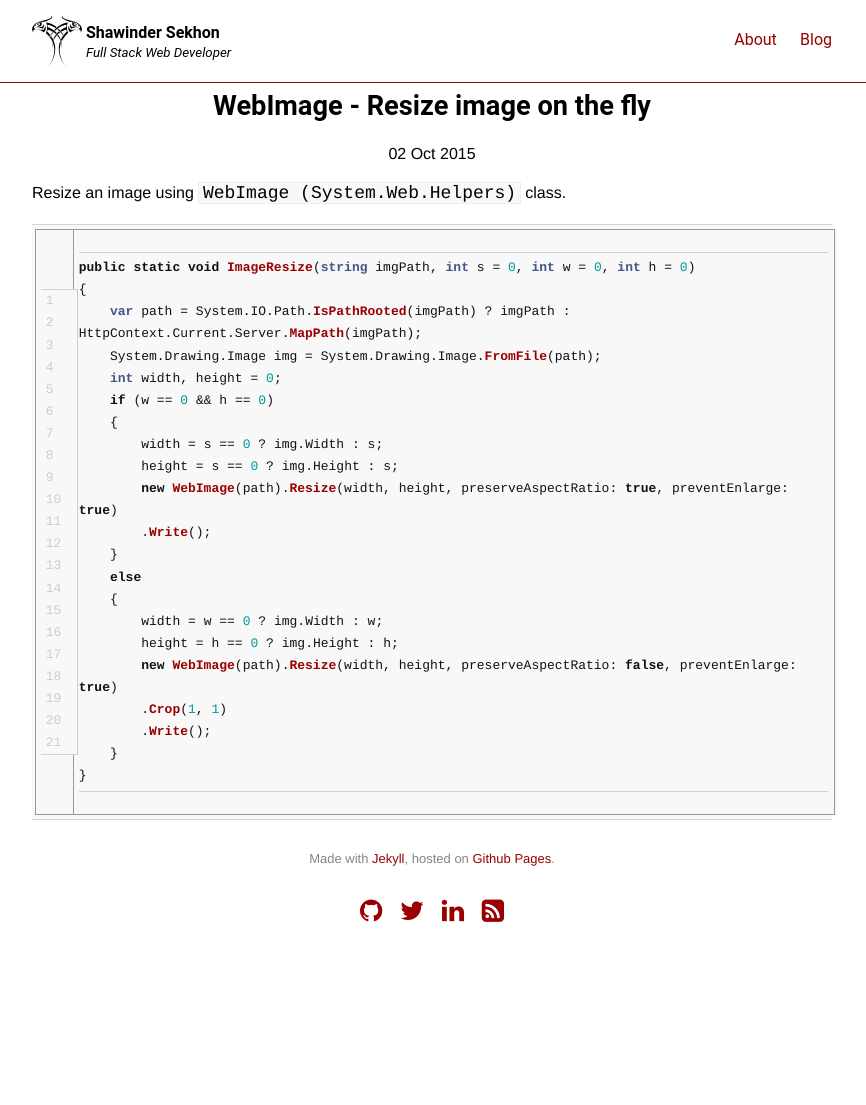
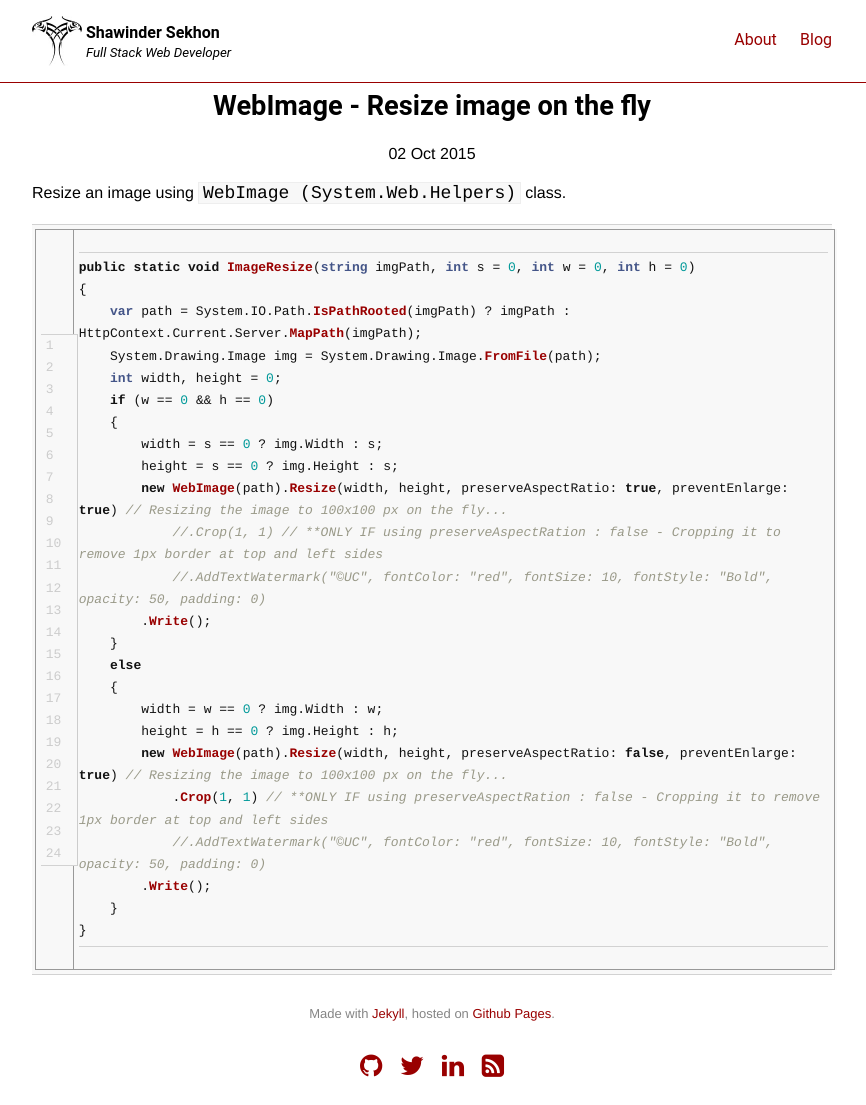
Before and after one commit to shawinder/shawinder.github.io, a Jekyll site: the page built from _posts/2015-10-02-Using-WebImage-to-Resize-and-save-an-Image.md, in a window 1280 px wide. Shown: the whole page, without its empty margins (208-1074 px from the left). Built offline with Jekyll 4.4.1, drawn with Linux system fonts in a browser that asks for light colours; nearby versions of some CDN libraries; comment, search, counter and statistics services are not loaded; before the commit the page ends 950 px from its top, so only the background shows below that.

Commit message:
Update 2015-10-02-Using-WebImage-to-Resize-and-save-an-Image.md

```diff
--- a/_posts/2015-10-02-Using-WebImage-to-Resize-and-save-an-Image.md
+++ b/_posts/2015-10-02-Using-WebImage-to-Resize-and-save-an-Image.md
@@ -19,15 +19,18 @@ public static void ImageResize(string imgPath, int s = 0, int w = 0, int h = 0)
     {
         width = s == 0 ? img.Width : s;
         height = s == 0 ? img.Height : s;
-        new WebImage(path).Resize(width, height, preserveAspectRatio: true, preventEnlarge: true)
+        new WebImage(path).Resize(width, height, preserveAspectRatio: true, preventEnlarge: true) // Resizing the image to 100x100 px on the fly...
+            //.Crop(1, 1) // **ONLY IF using preserveAspectRation : false - Cropping it to remove 1px border at top and left sides
+            //.AddTextWatermark("©UC", fontColor: "red", fontSize: 10, fontStyle: "Bold", opacity: 50, padding: 0)
         .Write();
     }
     else
     {
         width = w == 0 ? img.Width : w;
         height = h == 0 ? img.Height : h;
-        new WebImage(path).Resize(width, height, preserveAspectRatio: false, preventEnlarge: true)
-        .Crop(1, 1)
+        new WebImage(path).Resize(width, height, preserveAspectRatio: false, preventEnlarge: true) // Resizing the image to 100x100 px on the fly...
+            .Crop(1, 1) // **ONLY IF using preserveAspectRation : false - Cropping it to remove 1px border at top and left sides
+            //.AddTextWatermark("©UC", fontColor: "red", fontSize: 10, fontStyle: "Bold", opacity: 50, padding: 0)
         .Write();
     }
 }
```
